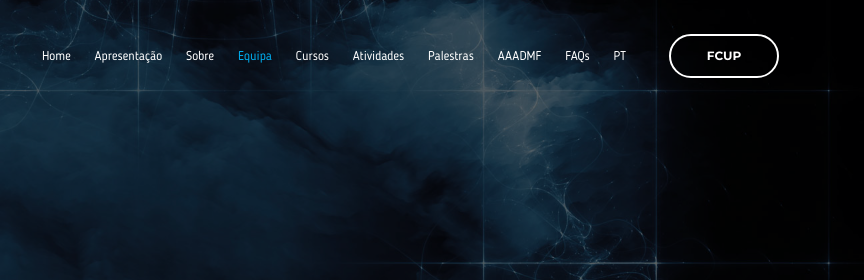
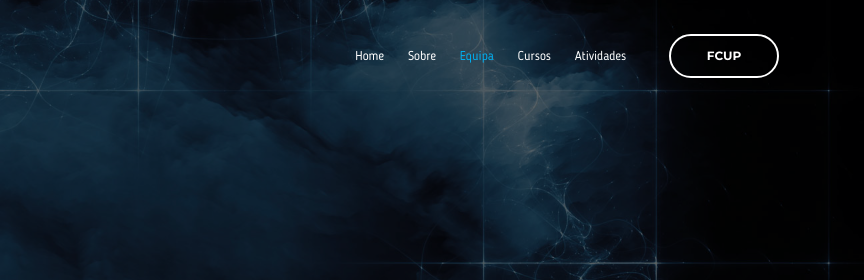
Before and after one commit to dmfcup/dm-site, a plain HTML site: page equipa.html in a window 1280 px wide. Shown: the top 280 px of the page, 416-1280 px from the left. Drawn offline with nearby package versions, Linux system fonts and the light colour scheme.

Commit message:
Update equipa.html
nav

```diff
--- a/equipa.html
+++ b/equipa.html
@@ -51,7 +51,9 @@
 										<nav class="collapse">
 											<ul class="nav flex-column flex-lg-row" id="mainNav">
 												<li><a href="index.html" class="nav-link ">Home</a></li>
-												<li><a href="aaadmf.html#popup-apresentacao" class="open-popup-link">Apresentação</a></li>
+												<!--
+												<li><a href="index.html#popup-apresentacao" class="open-popup-link">Apresentação</a></li>
+												-->
 												<li><a href="sobre.html" class="nav-link ">Sobre</a></li>
 												<li><a href="equipa.html" class="nav-link active">Equipa</a></li>
 												<li class="dropdown">
@@ -71,8 +73,10 @@
 													</ul>
 												</li>
 												<li><a href="atividades.html" class="nav-link ">Atividades</a></li>
-												<li><a href="palestras.html" class="nav-link ">Palestras</a></li>
-												<li><a href="aaadmf.html" class="nav-link">AAADMF</a></li>
+												<!--
+<li><a href="palestras.html" class="nav-link ">Palestras</a></li>
+
+												<li><a href="aaadmf.html" class="nav-link ">AAADMF</a></li>
 												<li><a href="faqs.html" class="nav-link ">FAQs</a></li>
 												<li class="dropdown">
 													<a class="dropdown-item dropdown-toggle">PT</a>
@@ -88,6 +92,7 @@
 															</a>
 														</li>
 													</ul>
+-->
 												</li>
 											</ul>
 										</nav>
```
